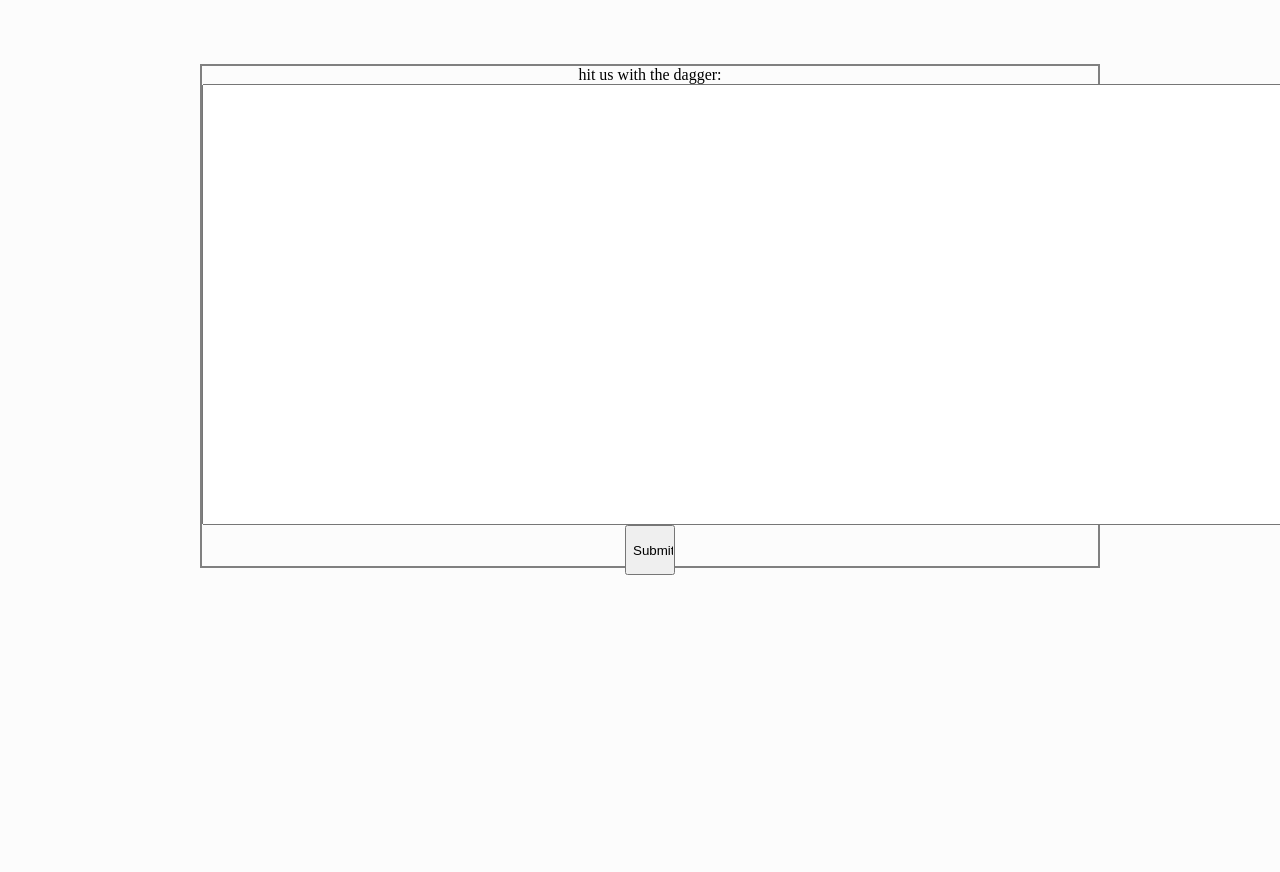
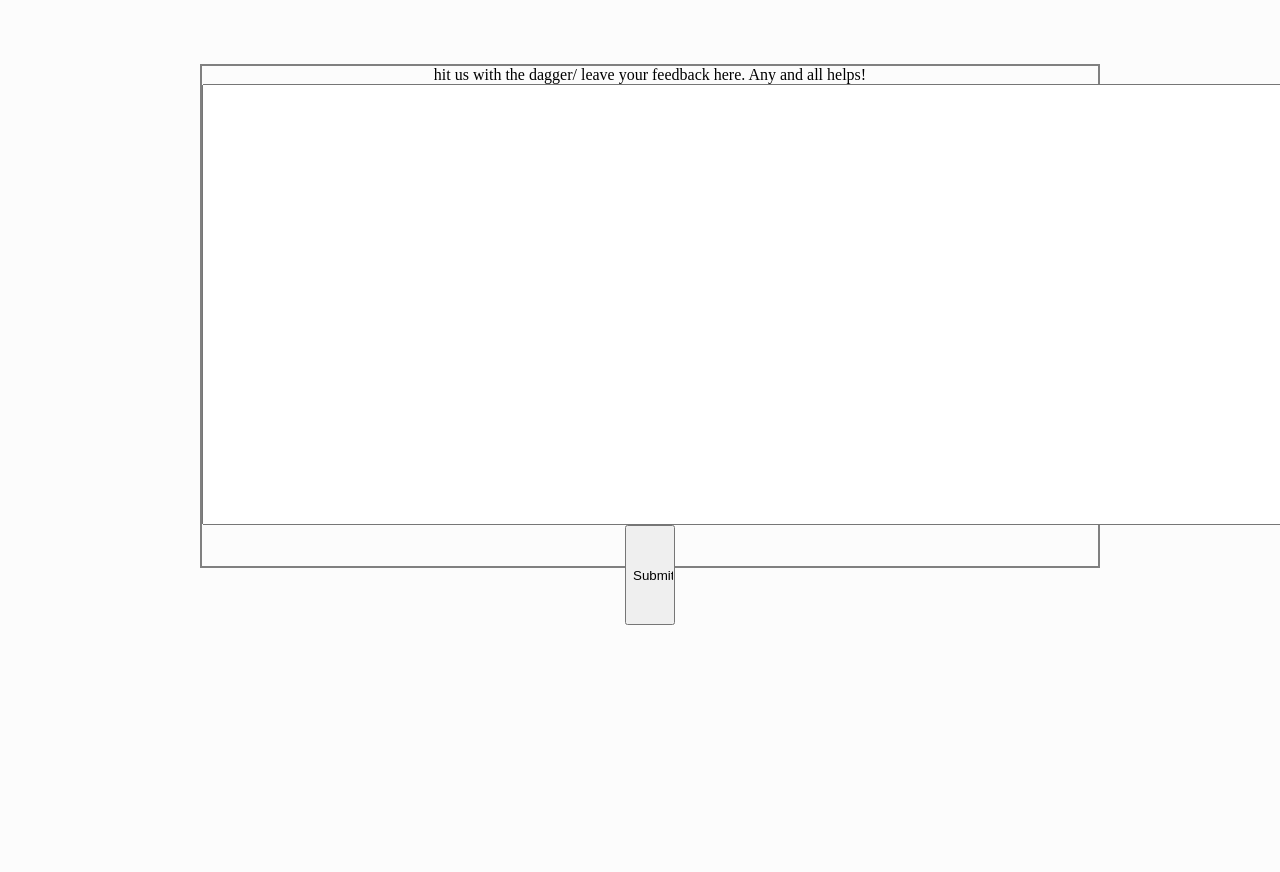
Before and after one commit to jackreuter/line, a Django app: page /feedback/ in a window 1280 px wide; the page is wider, and only the part inside the window is pictured. Run offline with Django 3.2, Linux system fonts and the light colour scheme.

Commit message:
feedback page changes

```diff
--- a/line/templates/feedback/feedback_form.html
+++ b/line/templates/feedback/feedback_form.html
@@ -6,11 +6,11 @@
 
 <form action="" method="post">
     {% csrf_token %}
-    <label for="id_text">hit us with the dagger:</label>
+    <label for="id_text">hit us with the dagger/ leave your feedback here. Any and all helps!</label>
     <textarea cols="150" id="id_text" name="text" rows="29"></textarea>
 <div>
 </div>
-    <input type="submit" value="Submit" class="centered"  style="height:50px; width:50px;"></input>
+    <input style="height:20%; width:50px;" type="submit" value="Submit" class="centered" ></input>
 </form>
 
 </div>
```
